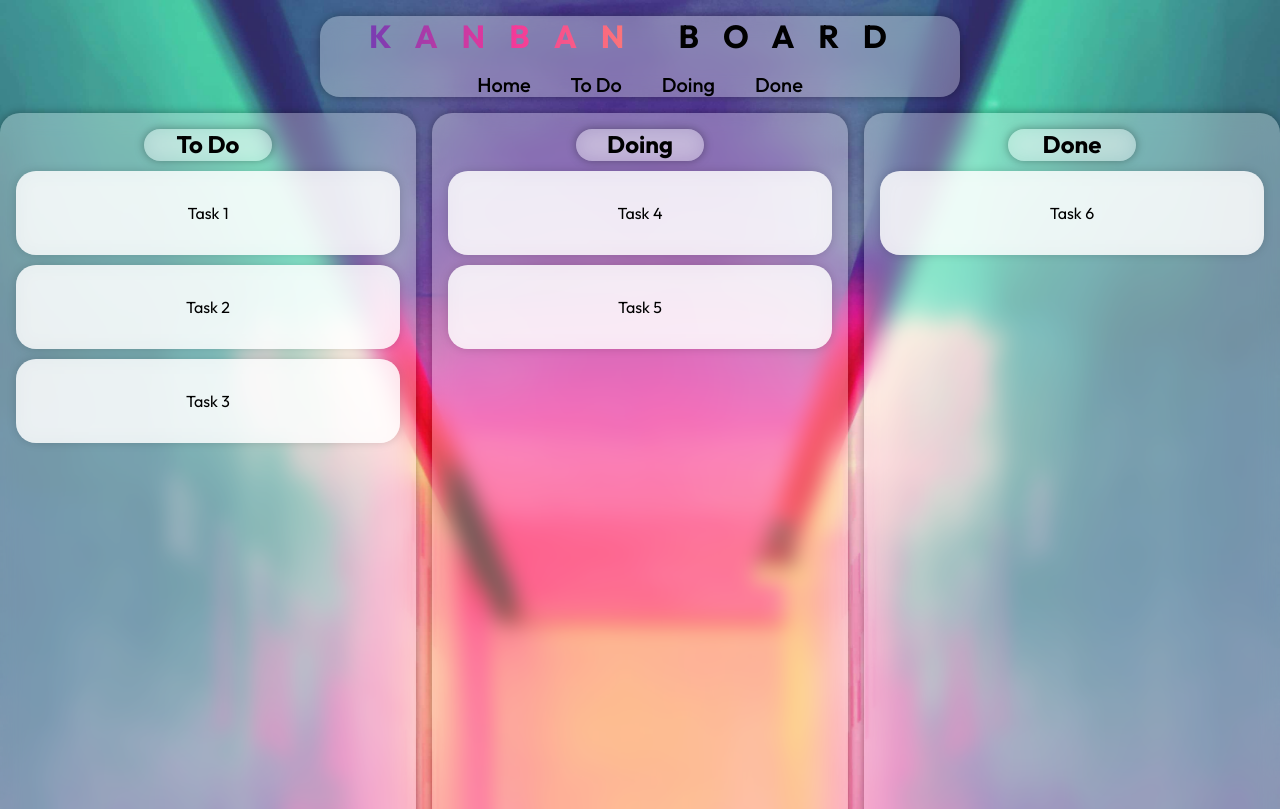
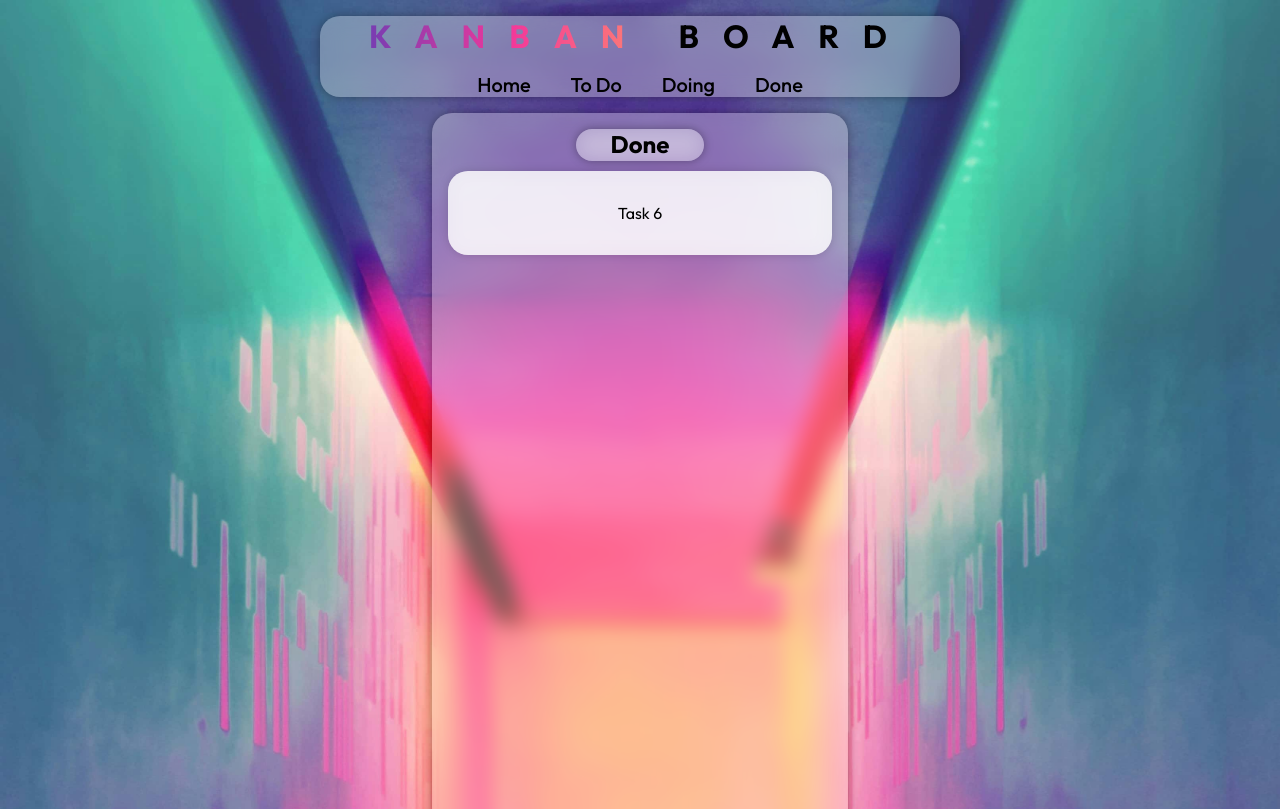
Before and after one commit to jhn322/kanban-board-react, a React (Vite) app: page /done in a window 1280 px wide. Shown: the top 809 px of the page. Built offline with nearby package versions, Linux system fonts and the light colour scheme.

Commit message:
refactored code, added BrowerRouter, useContext, createContext, NavLink to filter & show each column alone

```diff
--- a/index.html
+++ b/index.html
@@ -10,7 +10,7 @@
   <link
     href="https://fonts.googleapis.com/css2?family=Nunito:ital,wght@0,200..1000;1,200..1000&family=Outfit:wght@100..900&display=swap"
     rel="stylesheet">
-  <title>Kanban To do</title>
+  <title>Kanban Board</title>
 </head>
 
 <body>
--- a/src/App.jsx
+++ b/src/App.jsx
@@ -1,14 +1,24 @@
-// import { BrowserRouter as Router, Routes, Route } from "react-router-dom";
+import { BrowserRouter as Router, Routes, Route } from "react-router-dom";
 import React from "react";
+import { ColumnProvider } from "./components/ColumnContext";
 import Board from "./components/Board";
 import Nav from "./components/Nav";
 
 function App() {
   return (
-    <div className="App">
-      <Nav />
-      <Board />
-    </div>
+    <Router>
+      <ColumnProvider>
+        <div className="App">
+          <Nav />
+          <Routes>
+            <Route path="/" element={<Board />} />
+            <Route path="/todo" element={<Board page="todo" />} />
+            <Route path="/doing" element={<Board page="doing" />} />
+            <Route path="/done" element={<Board page="done" />} />
+          </Routes>
+        </div>
+      </ColumnProvider>
+    </Router>
   );
 }
 
--- a/src/components/Board.jsx
+++ b/src/components/Board.jsx
@@ -1,27 +1,34 @@
-import React, { useState } from "react";
+import React from "react";
 import Column from "./Column";
+import { useColumns } from "../components/ColumnContext";
+import { useLocation } from "react-router-dom";
 
 const Board = () => {
-  const [columns, setColumns] = useState([
-    {
-      title: "To Do",
-      cards: [{ text: "Task 1" }, { text: "Task 2" }, { text: "Task 3" }],
-    },
-    {
-      title: "Doing",
-      cards: [{ text: "Task 4" }, { text: "Task 5" }],
-    },
-    {
-      title: "Done",
-      cards: [{ text: "Task 6" }],
-    },
-  ]);
+  const { columns } = useColumns();
+  const location = useLocation();
+
+  // Extract the page from the URL
+  const page = location.pathname.substring(1);
 
   return (
     <div className="board">
-      {columns.map((column, index) => (
-        <Column key={index} title={column.title} cards={column.cards} />
-      ))}
+      {columns
+        .filter((column) => {
+          // Show all columns when no page specified
+          if (!page) return true;
+          // Extra specific with showing "To Do" column due to weird error
+          if (page === "todo") {
+            return column.title.toLowerCase() === "to do";
+          }
+          // Only show the column if it has cards
+          if (column.title.toLowerCase() === page) {
+            return column.cards.length > 0;
+          }
+          return false;
+        })
+        .map((column, index) => (
+          <Column key={index} title={column.title} cards={column.cards} />
+        ))}
     </div>
   );
 };
--- /dev/null
+++ b/src/components/ColumnContext.jsx
@@ -0,0 +1,28 @@
+import { createContext, useContext, useState } from "react";
+
+const ColumnContext = createContext();
+
+export const ColumnProvider = ({ children }) => {
+  const [columns, setColumns] = useState([
+    {
+      title: "To Do",
+      cards: [{ text: "Task 1" }, { text: "Task 2" }, { text: "Task 3" }],
+    },
+    {
+      title: "Doing",
+      cards: [{ text: "Task 4" }, { text: "Task 5" }],
+    },
+    {
+      title: "Done",
+      cards: [{ text: "Task 6" }],
+    },
+  ]);
+
+  return (
+    <ColumnContext.Provider value={{ columns, setColumns }}>
+      {children}
+    </ColumnContext.Provider>
+  );
+};
+
+export const useColumns = () => useContext(ColumnContext);
--- a/src/components/Nav.jsx
+++ b/src/components/Nav.jsx
@@ -1,5 +1,5 @@
-// import { NavLink } from "react-router-dom";
 import React from "react";
+import { NavLink } from "react-router-dom";
 
 const Nav = () => {
   return (
@@ -13,10 +13,18 @@ const Nav = () => {
         <div className="nav-container">
           {" "}
           <ul className="nav-links">
-            <li>Home</li>
-            <li>To Do</li>
-            <li>Doing</li>
-            <li>Done</li>
+            <li>
+              <NavLink to="/">Home</NavLink>
+            </li>
+            <li>
+              <NavLink to="/todo">To Do</NavLink>
+            </li>
+            <li>
+              <NavLink to="/doing">Doing</NavLink>
+            </li>
+            <li>
+              <NavLink to="/done">Done</NavLink>
+            </li>
           </ul>
         </div>
       </div>
--- a/src/index.css
+++ b/src/index.css
@@ -14,6 +14,11 @@ body {
   background-repeat: no-repeat;
   width: 100%;
   height: auto;
+}
+
+a {
+  text-decoration: none;
+  color: black;
 }
 
 /* Flex for nav */
```
